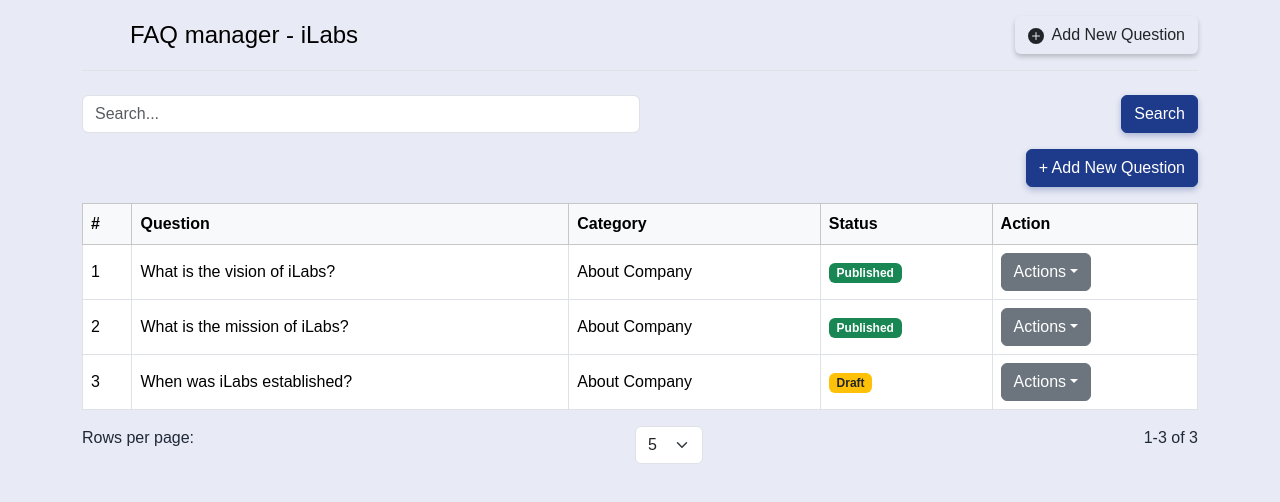
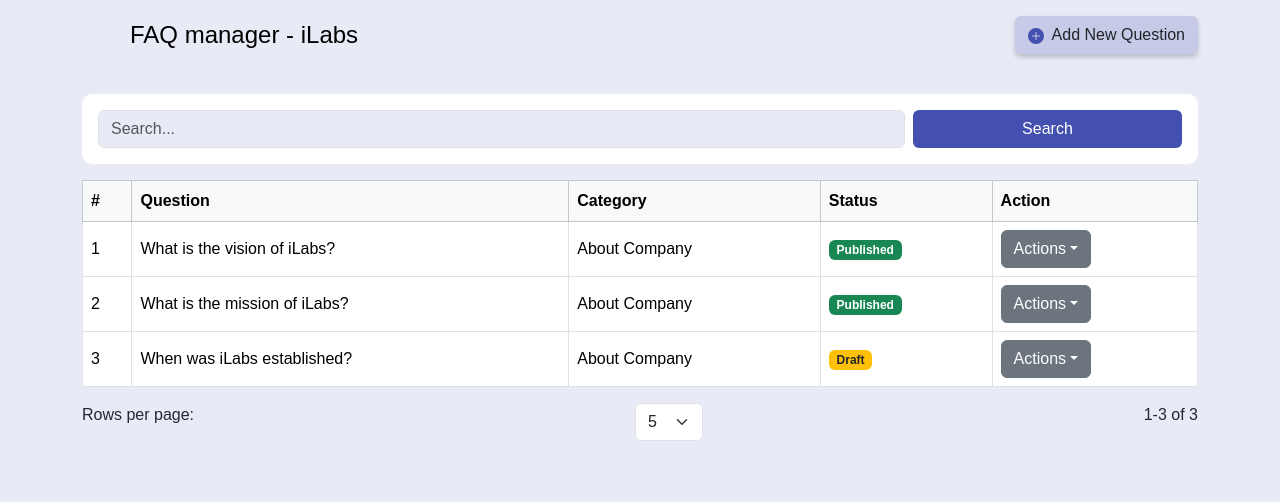
Before and after one commit to Dinethchathurya/FAQ-manager---iLabs, a React (Vite) app in the folder faqmanager-frontend/: page / in a window 1280 px wide. Shown: the top 502 px of the page. Built offline with nearby package versions, Linux system fonts and the light colour scheme.

Commit message:
navBar and search section

```diff
--- a/faqmanager-frontend/src/App.jsx
+++ b/faqmanager-frontend/src/App.jsx
@@ -1,57 +1,13 @@
 import { useState } from "react";
+import Header from "./components/Header";
+import SearchSectionComponent from "./components/SearchSectionComponent";
 
 function App() {
   return (
     <>
+      <Header />
+      <SearchSectionComponent/>
       <div className="container">
-      <header class="d-flex flex-wrap justify-content-center py-3 mb-4 border-bottom">
-          <a
-            href="/"
-            class="d-flex align-items-center mb-3 mb-md-0 me-md-auto link-body-emphasis text-decoration-none"
-          >
-            <svg class="bi me-2" width="40" height="32">
-              <use xlink:href="#bootstrap"></use>
-            </svg>
-            <span class="fs-4">FAQ manager - iLabs</span>
-          </a>
-
-          <ul class="nav nav-pills">
-            <li class="nav-item">
-              <a href="#"  aria-current="page">
-                <button type="button" class="btn  shadow-custom">
-                  <svg
-                    xmlns="http://www.w3.org/2000/svg"
-                    width="16"
-                    height="16"
-                    fill="currentColor"
-                    class="bi bi-plus-circle-fill me-2"
-                    viewBox="0 0 16 16"
-                  >
-                    <path d="M16 8A8 8 0 1 1 0 8a8 8 0 0 1 16 0M8.5 4.5a.5.5 0 0 0-1 0v3h-3a.5.5 0 0 0 0 1h3v3a.5.5 0 0 0 1 0v-3h3a.5.5 0 0 0 0-1h-3z"></path>
-                  </svg>
-                  Add New Question
-                </button>
-              </a>
-            </li>
-          </ul>
-        </header>
-      </div>
-      <div className="container">
-        <div>
-          <div className="d-flex justify-content-between mb-3">
-            <input
-              type="text"
-              className="form-control w-50"
-              placeholder="Search..."
-            />
-            <button className="btn btn-primary">Search</button>
-          </div>
-        </div>
-
-        <div className="d-flex justify-content-end mb-3">
-          <button className="btn btn-primary">+ Add New Question</button>
-        </div>
-
         <table className="table table-bordered">
           <thead className="table-light">
             <tr>
--- /dev/null
+++ b/faqmanager-frontend/src/components/Header.jsx
@@ -0,0 +1,45 @@
+import React from "react";
+
+function Header() {
+  return (
+    <>
+      <div className="container">
+        <header class="d-flex flex-wrap justify-content-center py-3 mb-4">
+          <a
+            href="/"
+            class="d-flex align-items-center mb-3 mb-md-0 me-md-auto link-body-emphasis text-decoration-none"
+          >
+            <svg class="bi me-2" width="40" height="32">
+              <use xlink:href="#bootstrap"></use>
+            </svg>
+            <span class="fs-4">FAQ manager - iLabs</span>
+          </a>
+
+          <ul class="nav nav-pills">
+            <li class="nav-item">
+              <a href="#" aria-current="page">
+                <button
+                  type="button"
+                  class="btn  shadow-custom add-question-button"
+                >
+                  <svg
+                    xmlns="http://www.w3.org/2000/svg"
+                    width="16"
+                    height="16"
+                    fill="#4350AF"
+                    class="bi bi-plus-circle-fill me-2 "
+                    viewBox="0 0 16 16"
+                  >
+                    <path d="M16 8A8 8 0 1 1 0 8a8 8 0 0 1 16 0M8.5 4.5a.5.5 0 0 0-1 0v3h-3a.5.5 0 0 0 0 1h3v3a.5.5 0 0 0 1 0v-3h3a.5.5 0 0 0 0-1h-3z"></path>
+                  </svg>
+                  Add New Question
+                </button>
+              </a>
+            </li>
+          </ul>
+        </header>
+      </div>
+    </>
+  );
+}
+export default Header;
--- /dev/null
+++ b/faqmanager-frontend/src/components/SearchSectionComponent.jsx
@@ -0,0 +1,21 @@
+import React from "react";
+
+function SearchSectionComponent() {
+  return (
+    <>
+      <div className="container">
+        <div className="search-background mb-3 p-3">
+          <div className="d-flex">
+            <input
+              type="text"
+              className="form-control w-75 me-2 light-blue"
+              placeholder="Search..."
+            />
+            <button className="btn dark-blue w-25">Search</button>
+          </div>
+        </div>
+      </div>
+    </>
+  );
+}
+export default SearchSectionComponent;
--- a/faqmanager-frontend/src/index.css
+++ b/faqmanager-frontend/src/index.css
@@ -38,7 +38,21 @@
 .dropdown-menu {
   box-shadow: 0 3px 6px rgba(0, 0, 0, 0.15);
 }
-
 .shadow-custom {
     box-shadow: 0px 3px 5px rgba(0, 0, 0, 0.2);
 }
+.add-question-button {
+  background-color: #C6CAE6;
+
+}
+.dark-blue{
+  background-color: #4350AF;
+  color: white;
+}
+.search-background{
+  background-color: #ffffff;
+  border-radius: 10px;
+}
+.light-blue{
+  background-color: #E8EAF5;
+}
```
